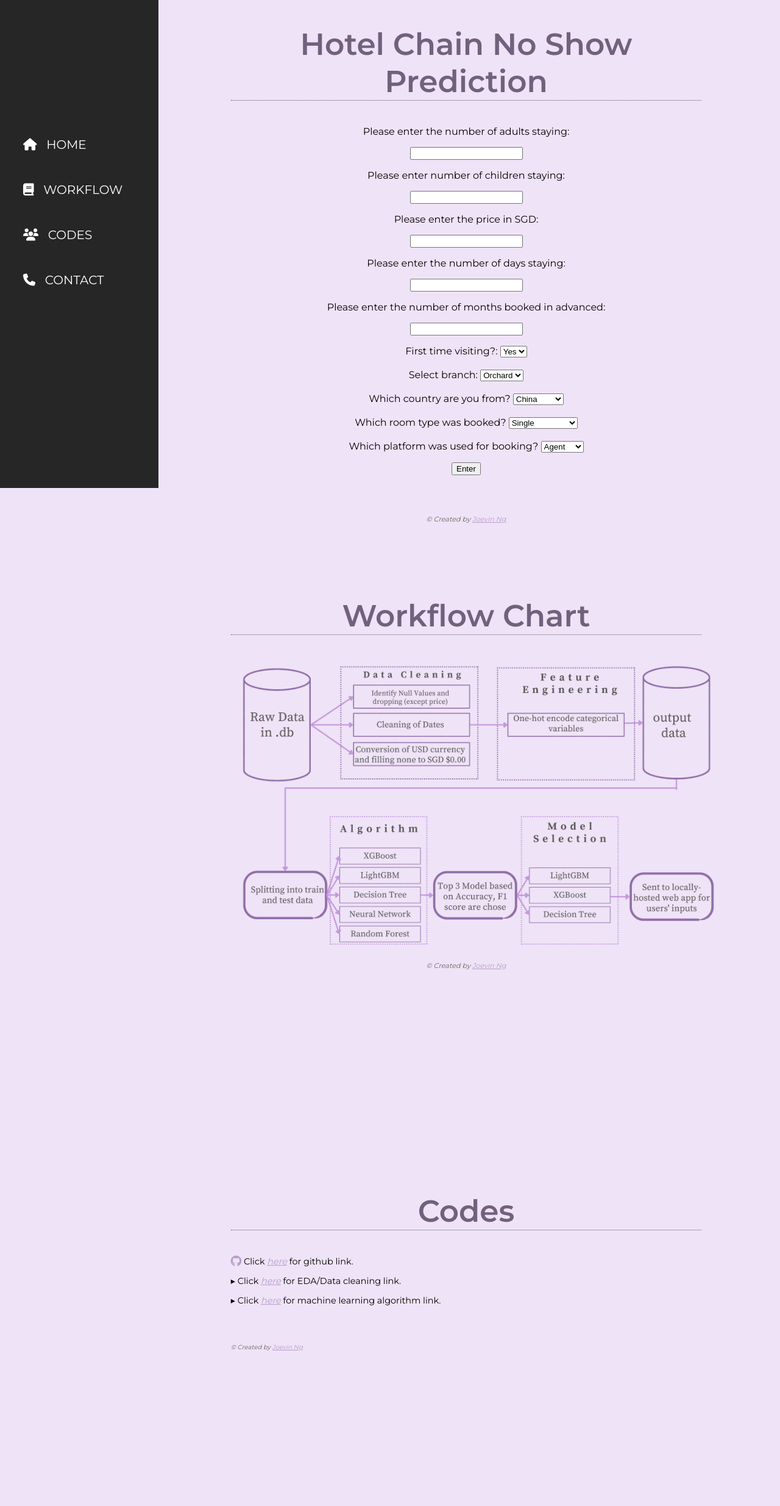
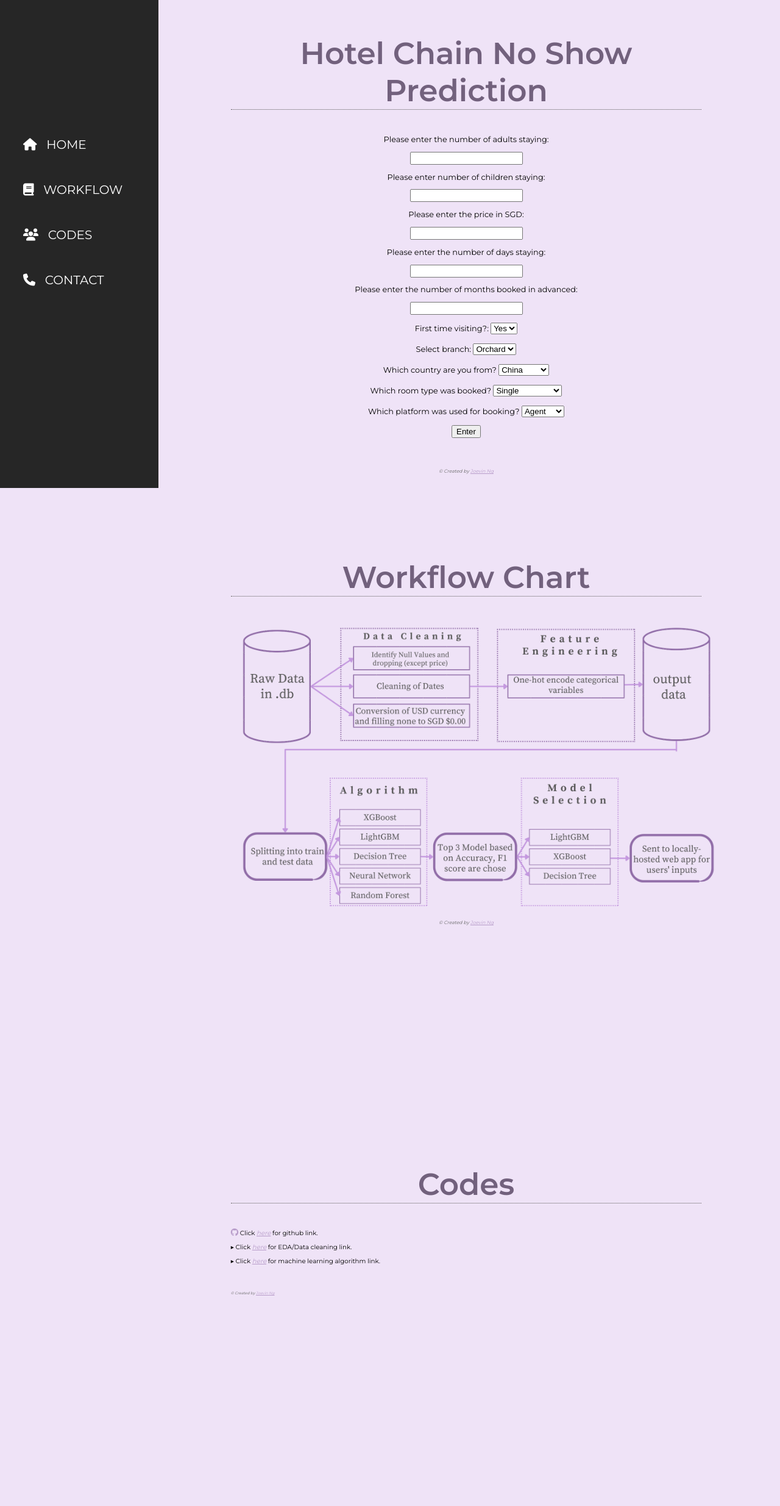
Before and after one commit to nnnvnnn/hotelnoshowheroku, a Flask app: page / in a window 1280 px wide. Shown: the whole page at 61% size. After the commit the page ends 2124 px from the top, so only its background shows below. Run offline with Flask 2, Linux system fonts and the light colour scheme; some libraries are stand-ins or nearby versions.

Commit message:
Update styles.css

```diff
--- a/static/css/styles.css
+++ b/static/css/styles.css
@@ -94,13 +94,13 @@ nav ul li a:hover:before {
 }
 .box-area {
 	width: 75%;
-	font-size: 100%;
+	font-size: 80%;
 }
 
 .box-areacodes {
 	width: 75%;
     text-align: left;
-    font-size: 90%;
+    font-size: 80%;
 }
 
 /***links***/
@@ -119,7 +119,7 @@ a:hover {
     opactiy: 0.8;
     color: #6a6a6a;
     font-style: italic;
-    font-size: 70%;
+    font-size: 60%;
     padding : 0px;
     font-family:'Montserrat', sans-serif;
 
```
